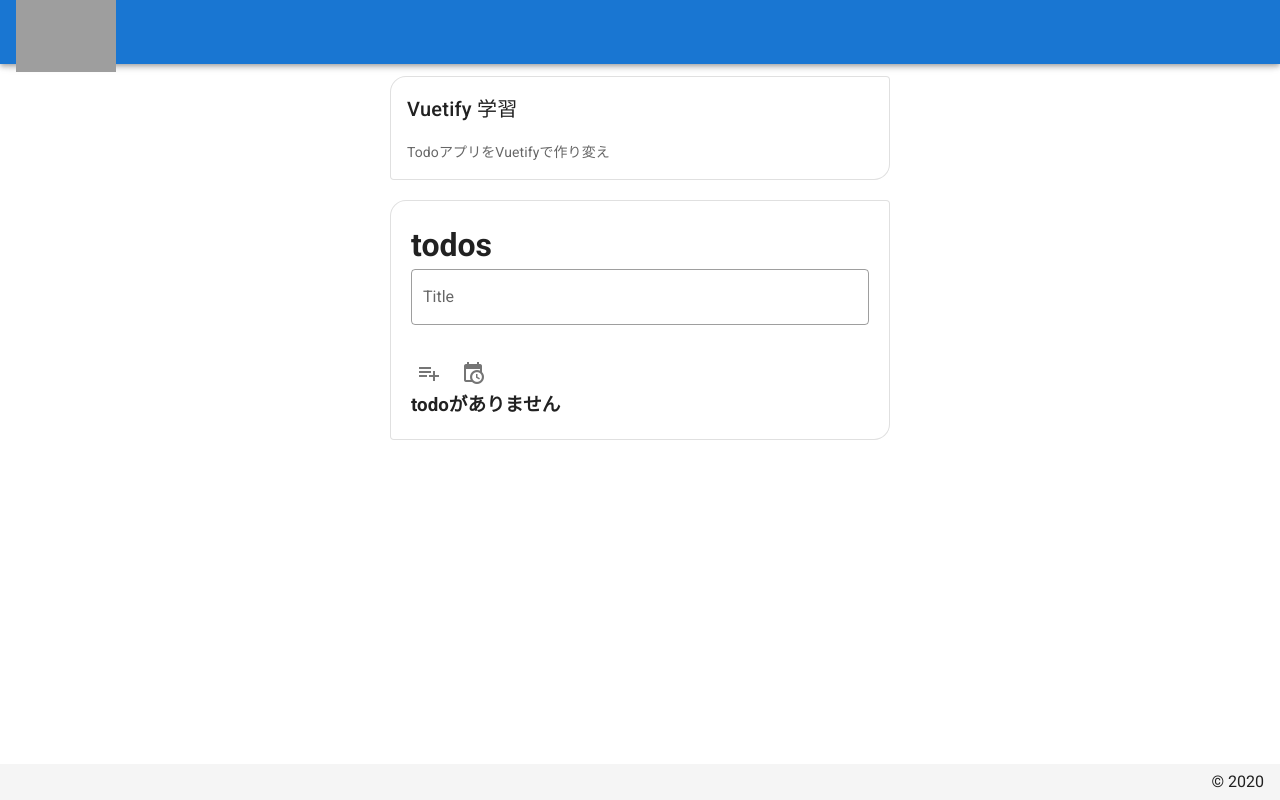
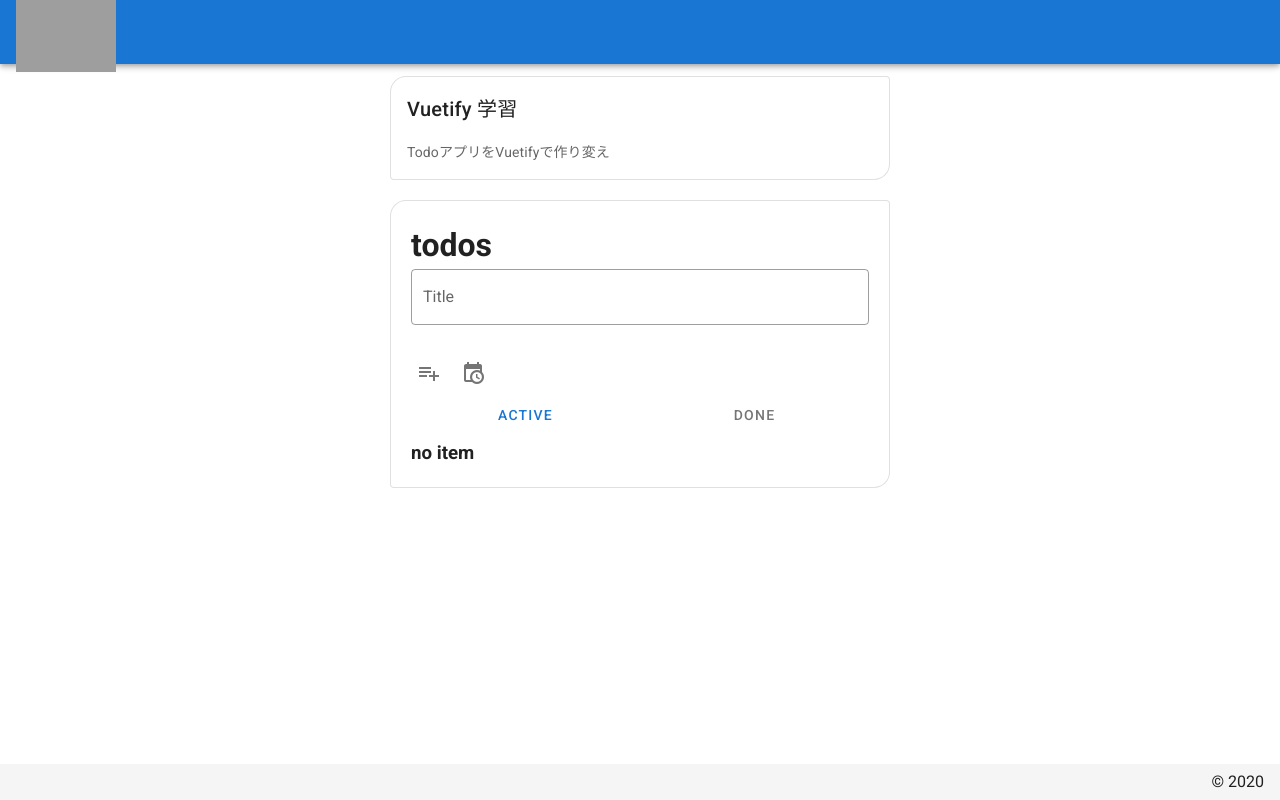
Before and after one commit to mashir0/vuetify-todo, a Vue app: page / in a window 1280 px wide. Built offline with nearby package versions, Linux system fonts and the light colour scheme; grey boxes are pictures that could not be loaded.

Commit message:
tab追加 & bug修正

```diff
--- a/src/components/Todo.vue
+++ b/src/components/Todo.vue
@@ -45,17 +45,25 @@
         </v-btn>
       </div>
 
+      <v-tabs v-model="currentItem" fixed-tabs slider-color="white">
+        <v-tab v-for="item in items" :key="item" :href="`#${item}`">
+          {{ item }}
+        </v-tab>
+      </v-tabs>
+
+      <v-tabs-items v-model="currentItem">
+        <v-tab-item v-for="item in items" :key="item" :value="item">
           <!-- todo area -->
-      <v-list v-if="todos.length">
+          <v-list v-if="filterTodos.length">
             <v-list-item
               dense
-          v-for="(todo, index) in todos"
-          :key="index"
+              v-for="(todo, index) in filterTodos"
+              :key="todo.id"
               class="pl-0"
             >
               <!-- chk box -->
               <v-list-item-action>
-            <v-checkbox v-model="todo.done" color="primary"></v-checkbox>
+                <v-checkbox v-model="todo.done" color="primary" />
               </v-list-item-action>
 
               <!-- todo -->
@@ -70,16 +78,16 @@
 
               <!-- del btn-->
               <v-list-item-action>
-            <v-row>
                 <v-btn outlined @click="delTodo(index)">del</v-btn>
-            </v-row>
               </v-list-item-action>
             </v-list-item>
           </v-list>
 
           <div v-else>
-        <h3>todoがありません</h3>
+            <h3>no item</h3>
           </div>
+        </v-tab-item>
+      </v-tabs-items>
     </v-card>
   </v-container>
   <!-- </v-content> -->
@@ -96,12 +104,20 @@ export default {
   },
   data() {
     return {
+      currentItem: "active",
+      items: ["active", "done"],
       edit: {},
       title: "",
       detail: "",
       todos: [],
       detailFlag: false
     };
+  },
+  computed: {
+    filterTodos() {
+      let flg = this.currentItem === "done";
+      return this.todos.filter(todo => todo.done === flg);
+    }
   },
   methods: {
     addTodo() {
@@ -110,7 +126,8 @@ export default {
           title: this.title,
           detail: this.detail,
           done: false,
-          edit: false
+          edit: false,
+          id: this.todos.length
         });
         this.title = "";
         this.detail = "";
```
Also changed, not shown: 13 other files (tests, documents, lock files or other folders). Lines whose indentation alone changed are shown as unchanged.
